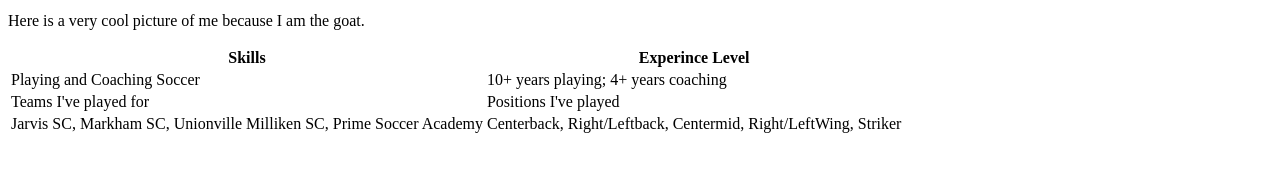
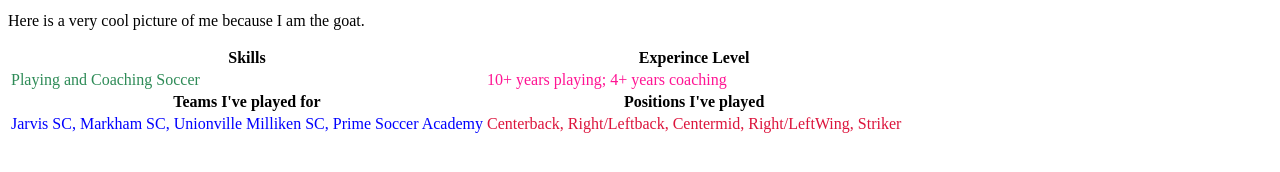
Before and after one commit to athavan710/java-assignment1, a website: page index.html in a window 1280 px wide. Shown: the part 480-652 px from the top of the page. Drawn offline with Linux system fonts and the light colour scheme.

Commit message:
Added different colours to the text in the table

```diff
--- a/index.html
+++ b/index.html
@@ -47,16 +47,16 @@
       <th>Experince Level</th>
     </tr>
     <tr>
-      <td>Playing and Coaching Soccer</td>
-      <td>10+ years playing; 4+ years coaching</td>
+      <td style="color: seagreen;">Playing and Coaching Soccer</td>
+      <td style="color: deeppink;">10+ years playing; 4+ years coaching</td>
     </tr>
     <tr>
-      <td>Teams I've played for</td>
-      <td>Positions I've played</td>
+      <th>Teams I've played for</th>
+      <th>Positions I've played</th>
     </tr>
     <tr>
-      <td>Jarvis SC, Markham SC, Unionville Milliken SC, Prime Soccer Academy</td>
-      <td>Centerback, Right/Leftback, Centermid, Right/LeftWing, Striker</td>
+      <td style="color: blue;">Jarvis SC, Markham SC, Unionville Milliken SC, Prime Soccer Academy</td>
+      <td style="color: crimson;">Centerback, Right/Leftback, Centermid, Right/LeftWing, Striker</td>
     </tr>
   </table>
 
```
